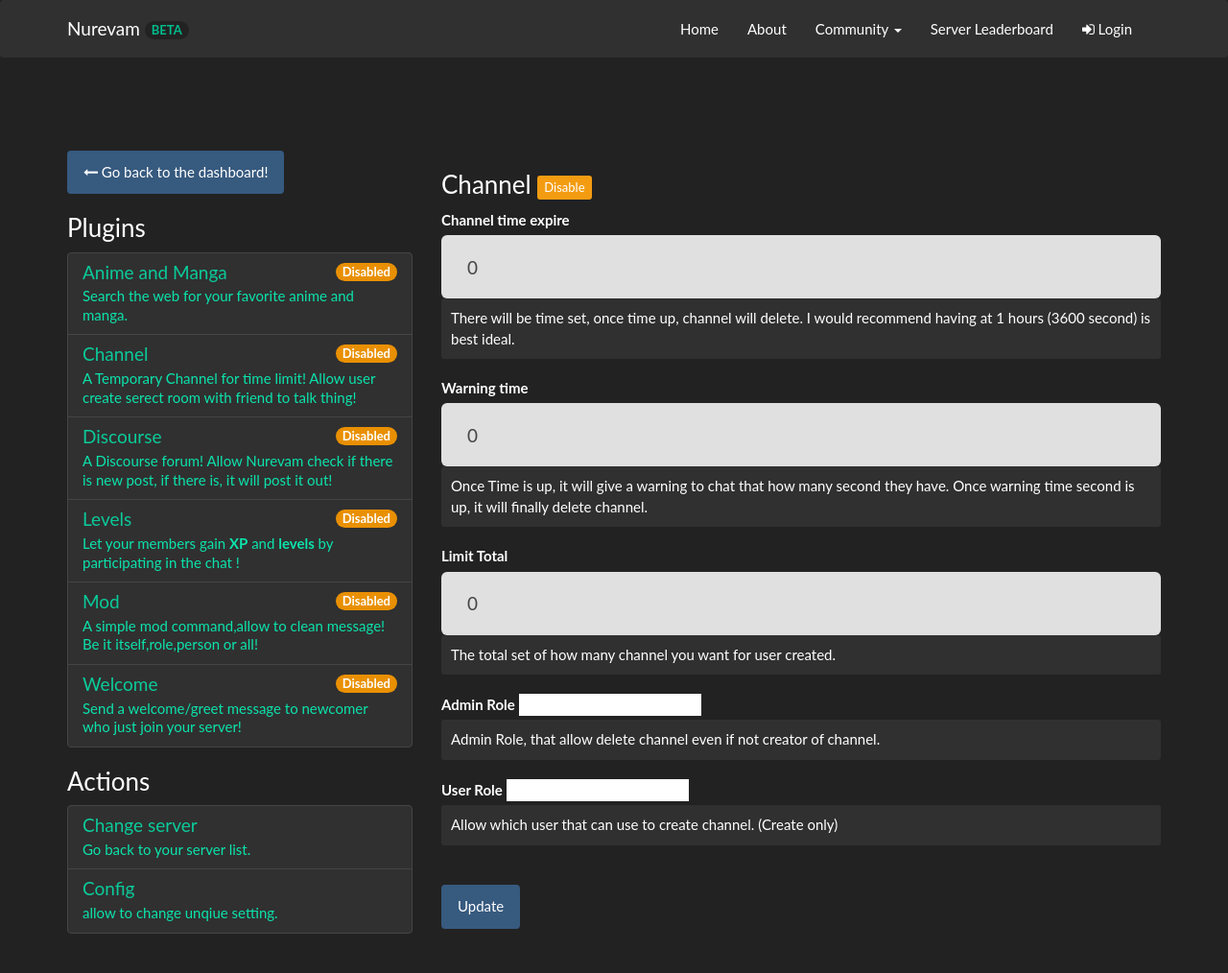
After one commit to Maverun/Nurevam, a Flask app: template Site/templates/plugin-channel.html in a window 1280 px wide. The commit adds this page. Shown: the whole page at 96% size. Run offline with Flask 2, Linux system fonts and the light colour scheme; the template is opened without the code that fills it, so the values that code supplies are empty; some libraries are stand-ins or nearby versions.

Commit message:
Update of new Channel,Mod, and welcome for timer. Debug for Server level, command link to server leaderboard

```diff
--- a/Bot/cogs/tools.py
+++ b/Bot/cogs/tools.py
@@ -213,6 +213,5 @@ class Tools():
     #     await self.bot.say("Test 3")
 
 
-
 def setup(bot):
     bot.add_cog(Tools(bot))
--- a/Site/app.py
+++ b/Site/app.py
@@ -387,7 +387,9 @@ def plugin_welcome(server_id):
         get_message=default_message
     config = db.hgetall("{}:Welcome:Message".format(server_id))
     get_channel = resource_get("/guilds/{}/channels".format(server_id))
+    print(get_channel)
     channel = list(filter(lambda c: c['type']!='voice',get_channel))
+    delete_msg = db.hget("{}:Welcome:Message","delete_msg") or 0
     if config.get("channel",False) is False:
         welcome_channel=server_id
     else:
@@ -396,7 +398,8 @@ def plugin_welcome(server_id):
         'guild_channel':channel,
         "welcome_channel":welcome_channel,
         'message':get_message,
-        'config':config
+        'config':config,
+        'delete_msg':delete_msg
     }
 
 @app.route('/dashboard/<int:server_id>/welcome/update', methods=['POST'])
@@ -405,12 +408,20 @@ def update_welcome(server_id):
     welcome_message = request.form.get('message')
     channel = request.form.get('channel')
     whisper_options = request.form.get('whisper')
+    delete_msg=request.form.get('delete_msg')
     if len(welcome_message) >= 2000 or welcome_message == "":
         flash("The welcome message need to be between 1-2000!",'warning')
     else:
+        try:
+            delete_msg = int(delete_msg)
+            print(delete_msg)
+        except ValueError:
+            flash('The delete message that you provided isn\'t an integer!', 'warning')
+            return redirect(url_for('plugin_welcome', server_id=server_id))
         db.hset('{}:Welcome:Message'.format(server_id),'message',welcome_message)
         db.hset('{}:Welcome:Message'.format(server_id),'channel',channel)
         db.hset('{}:Welcome:Message'.format(server_id),'whisper',whisper_options)
+        db.hset('{}:Welcome:Message'.format(server_id),'delete_msg',delete_msg)
         flash('Settings updated!', 'success')
 
     return redirect(url_for('plugin_welcome', server_id=server_id))
@@ -468,64 +479,91 @@ def update_discourse(server_id):
 
     return redirect(url_for('plugin_discourse',server_id=server_id))
 
-# #Channel
-# @app.route("/dashboard/<int:server_id>/channel")
-# @plugin_page('channel')
-# def plugin_channel(server_id):
-#     config = db.hgetall("{}:Channel:Config".format(server_id))
-#
-#     db_admin_role = db.smembers('{}:Channel:admin_roles'.format(server_id)) or []
-#     db_user_roles = db.smembers('{}:Channel:user_roles'.format(server_id)) or []
-#     get_role = resource_get("/guilds/{}".format(server_id))
-#     guild_roles = get_role['roles']
-#     admin_role = list(filter(lambda r:r['name'] in db_admin_role or r['id'] in db_admin_role,guild_roles))
-#     user_role = list(filter(lambda r: r['name'] in db_user_roles or r['id'] in db_user_roles,guild_roles))
-#     time = db.hget('{}:Channel:Config'.format(server_id),"time") or 0
-#     limit = db.hget('{}:Channel:Config'.format(server_id),"limit") or 0
-#     warning = db.hget("{}:Channel:Config".format(server_id),"warning") or 0
-#     return {
-#         'config':config,
-#         'admin_roles': admin_role,
-#         'user_roles': user_role,
-#         'guild_roles':guild_roles,
-#         'time': time,
-#         'limit':limit,
-#         'warning':warning
-#     }
-#
-# @app.route('/dashboard/<int:server_id>/channel/update',methods=['POST'])
-# @plugin_method
-# def update_channel(server_id):
-#     time = request.form.get('time')
-#     limit = request.form.get("limit")
-#     warning = request.form.get("warning")
-#     admin_roles = request.form.get('admin_roles').split(',')
-#     user_roles = request.form.get('user_roles').split(',')
-#     print(time)
-#     print(limit)
-#     print(warning)
-#     print(admin_roles)
-#     print(user_roles)
-#     try:
-#         time = int(time)
-#     except ValueError:
-#         flash('The time that you provided isn\'t an integer!', 'warning')
-#         return redirect(url_for('plugin_channel', server_id=server_id))
-#     try:
-#         limit = int(limit)
-#     except ValueError:
-#         flash('The limit for channel that you provided isn\'t an integer!', 'warning')
-#         return redirect(url_for('plugin_channel', server_id=server_id))
-#     try:
-#         warning = int(warning)
-#     except ValueError:
-#         flash('The warning for channel that you provided isn\'t an integer!', 'warning')
-#         return redirect(url_for('plugin_channel', server_id=server_id))
-#
-#     db.hmset("{}:Channel:Config".format(server_id),{"time":time,"limit":limit,"warning":warning,"admin":admin_roles,"user":user_roles})
-#     flash('Settings updated!', 'success')
-#
-#     return redirect(url_for('plugin_channel',server_id=server_id))
+#Channel
+@app.route("/dashboard/<int:server_id>/channel")
+@plugin_page('channel')
+def plugin_channel(server_id):
+    config = db.hgetall("{}:Channel:Config".format(server_id))
+
+    db_admin_role = db.smembers('{}:Channel:admin_roles'.format(server_id)) or []
+    db_user_roles = db.smembers('{}:Channel:user_roles'.format(server_id)) or []
+    get_role = resource_get("/guilds/{}".format(server_id))
+    guild_roles = get_role['roles']
+    admin_role = list(filter(lambda r:r['name'] in db_admin_role or r['id'] in db_admin_role,guild_roles))
+    user_role = list(filter(lambda r: r['name'] in db_user_roles or r['id'] in db_user_roles,guild_roles))
+    time = db.hget('{}:Channel:Config'.format(server_id),"time") or 0
+    limit = db.hget('{}:Channel:Config'.format(server_id),"limit") or 0
+    warning = db.hget("{}:Channel:Config".format(server_id),"warning") or 0
+    return {
+        'config':config,
+        'admin_roles': admin_role,
+        'user_roles': user_role,
+        'guild_roles':guild_roles,
+        'time': time,
+        'limit':limit,
+        'warning':warning
+    }
+
+@app.route('/dashboard/<int:server_id>/channel/update',methods=['POST'])
+@plugin_method
+def update_channel(server_id):
+    time = request.form.get('time')
+    limit = request.form.get("limit")
+    warning = request.form.get("warning")
+    admin_roles = request.form.get('admin_roles').split(',')
+    user_roles = request.form.get('user_roles').split(',')
+    print(time)
+    print(limit)
+    print(warning)
+    print(admin_roles)
+    print(user_roles)
+    try:
+        time = int(time)
+    except ValueError:
+        flash('The time that you provided isn\'t an integer!', 'warning')
+        return redirect(url_for('plugin_channel', server_id=server_id))
+    try:
+        limit = int(limit)
+    except ValueError:
+        flash('The limit for channel that you provided isn\'t an integer!', 'warning')
+        return redirect(url_for('plugin_channel', server_id=server_id))
+    try:
+        warning = int(warning)
+    except ValueError:
+        flash('The warning for channel that you provided isn\'t an integer!', 'warning')
+        return redirect(url_for('plugin_channel', server_id=server_id))
+
+    db.hmset("{}:Channel:Config".format(server_id),{"time":time,"limit":limit,"warning":warning})
+    db.delete("{}:Channel:admin_roles".format(server_id))
+    if len(admin_roles)>0:
+        db.sadd("{}:Channel:admin_roles".format(server_id),*admin_roles)
+    db.delete("{}:Channel:user_roles".format(server_id))
+    if len(user_roles)>0:
+        db.sadd("{}:Channel:user_roles".format(server_id),*user_roles)
+    flash('Settings updated!', 'success')
+
+    return redirect(url_for('plugin_channel',server_id=server_id))
+
+#Mod
+@app.route('/dashboard/<int:server_id>/mod')
+@plugin_page('mod')
+def plugin_mod(server_id):
+    db_admin_role= db.smembers('{}:Mod:admin_roles'.format(server_id)) or []
+    get_role = resource_get("/guilds/{}".format(server_id))
+    guild_roles = get_role['roles']
+    admin_role = list(filter(lambda r:r['name'] in db_admin_role or r['id'] in db_admin_role,guild_roles))
+    return{"admin_roles":admin_role,"guild_roles":guild_roles}
+
+@app.route('/dashboard/<int:server_id>/mod/update',methods=['POST'])
+@plugin_method
+def update_mod(server_id):
+    admin_roles = request.form.get('admin_roles').split(',')
+    print(admin_roles)
+    db.delete("{}:Channel:admin_roles".format(server_id))
+    if len(admin_roles)>0:
+        db.sadd("{}:Channel:admin_roles".format(server_id),*admin_roles)
+    return redirect(url_for('plugin_mod',server_id=server_id))
+
 #Level
 @app.route('/dashboard/<int:server_id>/levels')
 @plugin_page('level')
@@ -540,6 +578,7 @@ def plugin_levels(server_id):
     db_banned_members = db.smembers('{}:Level:banned_members'.format(server_id)) or []
     db_banned_roles = db.smembers('{}:Level:banned_roles'.format(server_id)) or []
     get_role = resource_get("/guilds/{}".format(server_id))
+    print(get_role)
     guild_roles = get_role['roles']
     get_member = resource_get("/guilds/{}/members?&limit=1000".format(server_id))
     guild_members=[]
@@ -673,7 +712,11 @@ def server_levels():
                 for player_id in db.smembers("{}:Level:Player".format(server_id)): #Get every player's total XP
                     player_total.append(int(db.hget("{}:Level:Player:{}".format(server_id,player_id),"Total_XP")))
                 total = sum(player_total)
-                level = int(math.log(total/100,3))
+                print("{}-{} total xp is {}".format(server_id,server_list[server_id],total))
+                try:
+                    level = int(math.log(total/100,3))
+                except:
+                    level = 0
                 next_xp = int(100*3**(level+1))
                 enable_level.append([server_list[server_id],server_icon.get(server_id),server_id,
                                      total,next_xp,(100*(float(total)/float(next_xp))),level])
--- /dev/null
+++ b/Site/templates/plugin-channel.html
@@ -0,0 +1,107 @@
+{% extends 'dash_base.html' %}
+{% block dash_content %}
+<div class="container">
+    <div class="row">
+        {% include 'sidebar.html' %}
+        {% set csrf = csrf_token() %}
+        <div class="col-md-8">
+            <h3>Channel <a href="?disable=1" class="btn btn-warning btn-xs">Disable</a></h3>
+            {% include 'flash.html' %}
+            <form id="channel" method="POST" action="{{url_for('update_channel', server_id=server['id'])}}">
+                <div class="form-group">
+                    <input name=_csrf_token type=hidden value="{{ csrf }}">
+
+
+                    <label class="control-label" for="time"><strong>Channel</strong> time expire</label>
+                    <input class="form-control input-lg" name="time"
+                           value="{% if time is defined %}{{time}}{%else%}0{%endif%}" ype="text" id="time">
+                    <div class="well well-sm">
+                        There will be time set, once time up, channel will delete.
+                        I would recommend having at 1 hours (3600 second) is best ideal.
+                    </div>
+
+                    <label class="control-label" for="warning"><strong>Warning</strong> time</label>
+                    <input class="form-control input-lg" name="warning"
+                           value="{% if warning is defined %}{{warning}}{%else%}0{%endif%}" ype="text" id="warning">
+                    <div class="well well-sm">
+                        Once Time is up, it will give a warning to chat that how many second they have.
+                        Once warning time second is up, it will finally delete channel.
+                    </div>
+
+                    <label class="control-label" for="limit"><strong>Limit</strong> Total</label>
+                    <input class="form-control input-lg" name="limit"
+                           value="{% if limit is defined %}{{limit}}{%else%}0{%endif%}" ype="text" id="limit">
+                    <div class="well well-sm">
+                        The total set of how many channel you want for user created.
+                    </div>
+
+                    <label class="control-label" for="admin_roles">Admin Role</label>
+                    <input type="text" data-role="tagsinput" name="admin_roles" class="admin_roles"/><br/>
+                    <div class="well well-sm">
+                        Admin Role, that allow delete channel even if not creator of channel.
+                    </div>
+                    <script>
+				$(function() {
+				var roles = new Bloodhound({
+                                    datumTokenizer: Bloodhound.tokenizers.obj.whitespace('name'),
+                                    queryTokenizer: Bloodhound.tokenizers.whitespace,
+                                    local: {{guild_roles|tojson|safe}}
+                                });
+                                roles.initialize();
+                                var elt = $('.admin_roles');
+                                elt.tagsinput({
+                                    itemValue: 'id',
+                                    itemText: 'name',
+                                    typeaheadjs: {
+                                        name: 'roles',
+                                        displayKey: 'name',
+                                        source: roles.ttAdapter()
+                                    }
+                                });
+                                {% for role in admin_roles %}
+                                    elt.tagsinput('add', {{role|tojson|safe}});
+                                {% endfor %}
+				});
+
+
+                    </script>
+
+                    <label class="control-label" for="user_roles">User Role</label>
+                    <input type="text" data-role="tagsinput" name="user_roles" class="user_roles"/><br/>
+                    <div class="well well-sm">
+                        Allow which user that can use to create channel. (Create only)
+                    </div>
+                    <script>
+				$(function() {
+				var roles = new Bloodhound({
+                                    datumTokenizer: Bloodhound.tokenizers.obj.whitespace('name'),
+                                    queryTokenizer: Bloodhound.tokenizers.whitespace,
+                                    local: {{guild_roles|tojson|safe}}
+                                });
+                                roles.initialize();
+                                var elt = $('.user_roles');
+                                elt.tagsinput({
+                                    itemValue: 'id',
+                                    itemText: 'name',
+                                    typeaheadjs: {
+                                        name: 'roles',
+                                        displayKey: 'name',
+                                        source: roles.ttAdapter()
+                                    }
+                                });
+                                {% for role in user_roles %}
+                                    elt.tagsinput('add', {{role|tojson|safe}});
+                                {% endfor %}
+				});
+
+                    </script>
+                    <br/>
+                    <button type="submit" class="btn btn-primary">Update</button>
+                </div>
+            </form>
+        </div>
+    </div>
+</div>
+
+<script src="https://cdnjs.cloudflare.com/ajax/libs/typeahead.js/0.11.1/typeahead.bundle.min.js"></script>
+{% endblock %}
--- a/Site/templates/plugin-welcome.html
+++ b/Site/templates/plugin-welcome.html
@@ -17,6 +17,11 @@
                     <strong>Super Pro Tips:</strong> <strong>{user}</strong> is refer to new member's name,if you want a
                     mention use <strong>
                     {user_mention}</strong>, <strong><{server}</strong> is server name of your.
+                </div>
+                <div class="form-group">
+                    <input name=_csrf_token type=hidden value="{{ csrf }}">
+                    <label class="control-label" for="delete_msg">Custom time to delete message</label>
+                    <input class="form-control input-lg" name="delete_msg" value="{{delete_msg}}" type="text" id="delete_msg">
                 </div>
                 <div class="checkbox">
                     <label>
--- a/Site/templates/plugins.html
+++ b/Site/templates/plugins.html
@@ -6,6 +6,14 @@
     pretty_name='Anime and Manga',
     view='plugin_anime',
     description='Search the web for your favorite anime and manga.',
+    server=server,
+    enabled_plugins=enabled_plugins
+    )}}
+    {{plugin.view(
+    'channel',
+    pretty_name="Channel",
+    view='plugin_channel',
+    description='A Temporary Channel for time limit! Allow user create serect room with friend to talk thing!',
     server=server,
     enabled_plugins=enabled_plugins
     )}}
@@ -26,6 +34,14 @@
     enabled_plugins=enabled_plugins
     )}}
     {{plugin.view(
+    'mod',
+    pretty_name="Mod",
+    view='plugin_mod',
+    description='A simple mod command,allow to clean message! Be it itself,role,person or all!',
+    server=server,
+    enabled_plugins=enabled_plugins
+    )}}
+    {{plugin.view(
     'welcome',
     pretty_name="Welcome",
     view='plugin_welcome',
```
Also changed, not shown: Bot/cogs/channel.py (+15 -11 lines), Bot/cogs/level.py (+6 -1 lines), Bot/cogs/mod.py (+33 -27 lines), Bot/cogs/welcome.py (+6 -2 lines), Site/templates/plugin-mod.html (added, +52 -0 lines).
